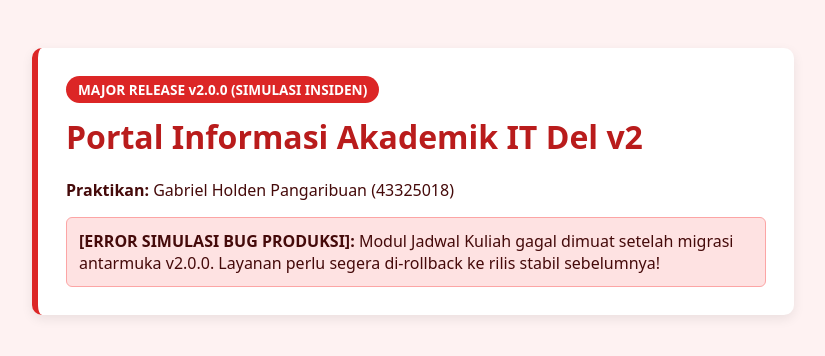
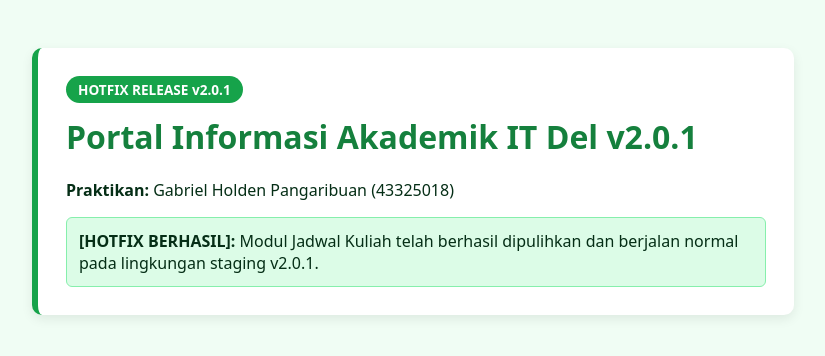
Before and after one commit to gabrielpangaribuan762-lab/virkom-portal-del, a plain HTML site: page src/index.html in a window 1280 px wide. Shown: the whole page, without its empty margins (227-1052 px from the left). Drawn offline with Linux system fonts and the light colour scheme.

Commit message:
fix: pulihkan modul jadwal kuliah pada rilis hotfix v2.0.1

```diff
--- a/src/index.html
+++ b/src/index.html
@@ -3,22 +3,22 @@
 <head>
   <meta charset="UTF-8">
   <meta name="viewport" content="width=device-width, initial-scale=1.0">
-  <title>Portal Akademik IT Del v2.0.0</title>
+  <title>Portal Akademik IT Del v2.0.1</title>
   <style>
-    body { font-family: system-ui, sans-serif; background: #fef2f2; color: #450a0a; padding: 40px; }
-    .card { background: #ffffff; max-width: 700px; margin: auto; padding: 28px; border-radius: 10px; border-left: 6px solid #dc2626; box-shadow: 0 4px 12px rgba(0,0,0,0.08); }
-    .badge { display: inline-block; background: #dc2626; color: #fff; padding: 4px 12px; border-radius: 999px; font-size: 0.85rem; font-weight: 600; }
-    h1 { margin-top: 12px; color: #b91c1c; }
-    .alert { background: #fee2e2; border: 1px solid #fca5a5; padding: 12px; border-radius: 6px; margin-top: 14px; }
+    body { font-family: system-ui, sans-serif; background: #f0fdf4; color: #052e16; padding: 40px; }
+    .card { background: #ffffff; max-width: 700px; margin: auto; padding: 28px; border-radius: 10px; border-left: 6px solid #16a34a; box-shadow: 0 4px 12px rgba(0,0,0,0.08); }
+    .badge { display: inline-block; background: #16a34a; color: #fff; padding: 4px 12px; border-radius: 999px; font-size: 0.85rem; font-weight: 600; }
+    h1 { margin-top: 12px; color: #15803d; }
+    .ok { background: #dcfce7; border: 1px solid #86efac; padding: 12px; border-radius: 6px; margin-top: 14px; }
   </style>
 </head>
 <body>
   <div class="card">
-    <span class="badge">MAJOR RELEASE v2.0.0 (SIMULASI INSIDEN)</span>
-    <h1>Portal Informasi Akademik IT Del v2</h1>
+    <span class="badge">HOTFIX RELEASE v2.0.1</span>
+    <h1>Portal Informasi Akademik IT Del v2.0.1</h1>
     <p><strong>Praktikan:</strong> Gabriel Holden Pangaribuan (43325018)</p>
-    <div class="alert">
-      <strong>[ERROR SIMULASI BUG PRODUKSI]:</strong> Modul Jadwal Kuliah gagal dimuat setelah migrasi antarmuka v2.0.0. Layanan perlu segera di-rollback ke rilis stabil sebelumnya!
+    <div class="ok">
+      <strong>[HOTFIX BERHASIL]:</strong> Modul Jadwal Kuliah telah berhasil dipulihkan dan berjalan normal pada lingkungan staging v2.0.1.
     </div>
   </div>
 </body>
```
Also changed, not shown: 1 other file.
